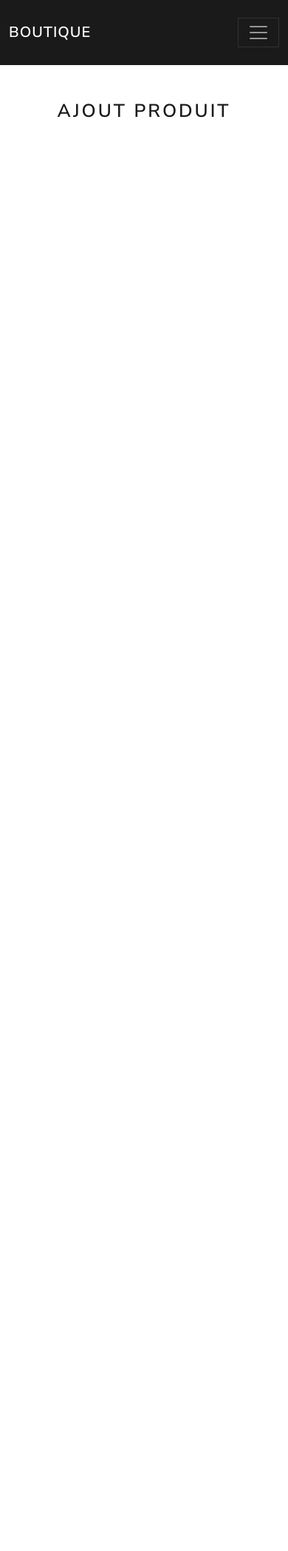
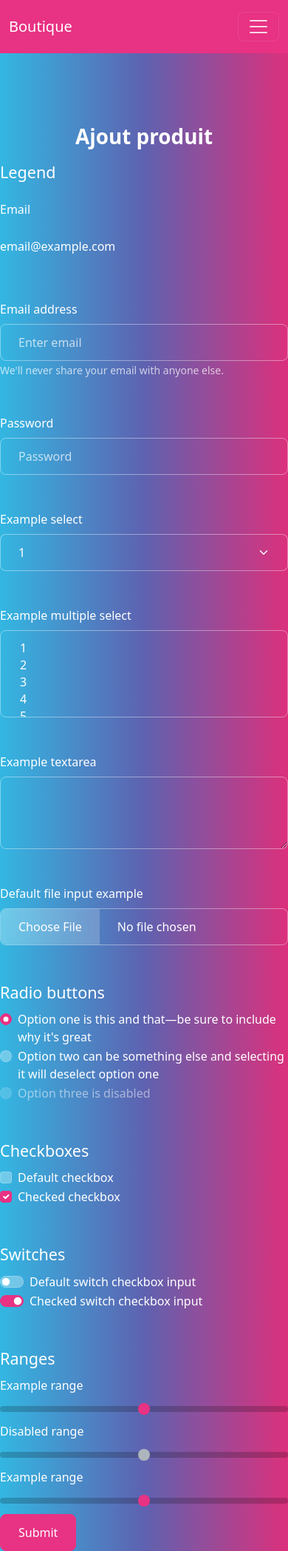
Before and after one commit to adrikjn/CRUD_PHP27042023, a PHP site: page /back/ajoutProduit.php in a window 390 px wide. Shown: the whole page at 74% size. Before the commit the page ends 159 px from the top, so only its background shows below. Run offline with PHP 8.4, Linux system fonts and the light colour scheme.

Commit message:
changement theme avec bootswap et link pris bootswatch cdn js + copie colle form

```diff
--- a/back/ajoutProduit.php
+++ b/back/ajoutProduit.php
@@ -1,5 +1,110 @@
 <?php require_once('../inclusion/header.inc.php'); ?>
 
 <h1 class="text-center mt-5">Ajout produit</h1>
+<form>
+  <fieldset>
+    <legend>Legend</legend>
+    <div class="form-group row">
+      <label for="staticEmail" class="col-sm-2 col-form-label">Email</label>
+      <div class="col-sm-10">
+        <input type="text" readonly="" class="form-control-plaintext" id="staticEmail" value="email@example.com">
+      </div>
+    </div>
+    <div class="form-group">
+      <label for="exampleInputEmail1" class="form-label mt-4">Email address</label>
+      <input type="email" class="form-control" id="exampleInputEmail1" aria-describedby="emailHelp" placeholder="Enter email">
+      <small id="emailHelp" class="form-text text-muted">We'll never share your email with anyone else.</small>
+    </div>
+    <div class="form-group">
+      <label for="exampleInputPassword1" class="form-label mt-4">Password</label>
+      <input type="password" class="form-control" id="exampleInputPassword1" placeholder="Password">
+    </div>
+    <div class="form-group">
+      <label for="exampleSelect1" class="form-label mt-4">Example select</label>
+      <select class="form-select" id="exampleSelect1">
+        <option>1</option>
+        <option>2</option>
+        <option>3</option>
+        <option>4</option>
+        <option>5</option>
+      </select>
+    </div>
+    <div class="form-group">
+      <label for="exampleSelect2" class="form-label mt-4">Example multiple select</label>
+      <select multiple="" class="form-select" id="exampleSelect2">
+        <option>1</option>
+        <option>2</option>
+        <option>3</option>
+        <option>4</option>
+        <option>5</option>
+      </select>
+    </div>
+    <div class="form-group">
+      <label for="exampleTextarea" class="form-label mt-4">Example textarea</label>
+      <textarea class="form-control" id="exampleTextarea" rows="3"></textarea>
+    </div>
+    <div class="form-group">
+      <label for="formFile" class="form-label mt-4">Default file input example</label>
+      <input class="form-control" type="file" id="formFile">
+    </div>
+    <fieldset class="form-group">
+      <legend class="mt-4">Radio buttons</legend>
+      <div class="form-check">
+        <input class="form-check-input" type="radio" name="optionsRadios" id="optionsRadios1" value="option1" checked="">
+        <label class="form-check-label" for="optionsRadios1">
+          Option one is this and that—be sure to include why it's great
+        </label>
+      </div>
+      <div class="form-check">
+        <input class="form-check-input" type="radio" name="optionsRadios" id="optionsRadios2" value="option2">
+        <label class="form-check-label" for="optionsRadios2">
+          Option two can be something else and selecting it will deselect option one
+        </label>
+      </div>
+      <div class="form-check disabled">
+        <input class="form-check-input" type="radio" name="optionsRadios" id="optionsRadios3" value="option3" disabled="">
+        <label class="form-check-label" for="optionsRadios3">
+          Option three is disabled
+        </label>
+      </div>
+    </fieldset>
+    <fieldset class="form-group">
+      <legend class="mt-4">Checkboxes</legend>
+      <div class="form-check">
+        <input class="form-check-input" type="checkbox" value="" id="flexCheckDefault">
+        <label class="form-check-label" for="flexCheckDefault">
+          Default checkbox
+        </label>
+      </div>
+      <div class="form-check">
+        <input class="form-check-input" type="checkbox" value="" id="flexCheckChecked" checked="">
+        <label class="form-check-label" for="flexCheckChecked">
+          Checked checkbox
+        </label>
+      </div>
+    </fieldset>
+    <fieldset class="form-group">
+      <legend class="mt-4">Switches</legend>
+      <div class="form-check form-switch">
+        <input class="form-check-input" type="checkbox" id="flexSwitchCheckDefault">
+        <label class="form-check-label" for="flexSwitchCheckDefault">Default switch checkbox input</label>
+      </div>
+      <div class="form-check form-switch">
+        <input class="form-check-input" type="checkbox" id="flexSwitchCheckChecked" checked="">
+        <label class="form-check-label" for="flexSwitchCheckChecked">Checked switch checkbox input</label>
+      </div>
+    </fieldset>
+    <fieldset class="form-group">
+      <legend class="mt-4">Ranges</legend>
+        <label for="customRange1" class="form-label">Example range</label>
+        <input type="range" class="form-range" id="customRange1">
+        <label for="disabledRange" class="form-label">Disabled range</label>
+        <input type="range" class="form-range" id="disabledRange" disabled="">
+        <label for="customRange3" class="form-label">Example range</label>
+        <input type="range" class="form-range" min="0" max="5" step="0.5" id="customRange3">
+    </fieldset>
+    <button type="submit" class="btn btn-primary">Submit</button>
+  </fieldset>
+</form>
 
 <?php require_once('../inclusion/footer.inc.php'); ?>
--- a/inclusion/header.inc.php
+++ b/inclusion/header.inc.php
@@ -7,7 +7,7 @@
     <meta http-equiv="X-UA-Compatible" content="IE=edge">
     <meta name="viewport" content="width=device-width, initial-scale=1.0">
     <title>Boutique</title>
-    <link rel="stylesheet" href="https://cdnjs.cloudflare.com/ajax/libs/bootswatch/5.2.3/lux/bootstrap.min.css" integrity="sha512-+TCHrZDlJaieLxYGAxpR5QgMae/jFXNkrc6sxxYsIVuo/28nknKtf9Qv+J2PqqPXj0vtZo9AKW/SMWXe8i/o6w==" crossorigin="anonymous" referrerpolicy="no-referrer" />
+    <link rel="stylesheet" href="https://cdnjs.cloudflare.com/ajax/libs/bootswatch/5.2.3/quartz/bootstrap.min.css" integrity="sha512-3qm29Ouc1OmoMoeJlbg5vEOYakc9MqIWAgDVuB/TJeuqFGftnZyE9S+AP+3TGeYIkPYt6CWz5JdiKkvcZ2qHPg==" crossorigin="anonymous" referrerpolicy="no-referrer" />
 </head>
 <body>
 <nav class="navbar navbar-expand-lg navbar-dark bg-primary">
--- a/index.php
+++ b/index.php
@@ -1,5 +1,5 @@
-<?php require_once('/inclusion/header.inc.php'); ?>
+<?php require_once('inclusion/header.inc.php'); ?>
 
 <h1 class="text-center mt-5">Ma boutique de vêtements</h1>
 
-<?php require_once('/inclusion/footer.inc.php'); ?>
+<?php require_once('inclusion/footer.inc.php'); ?>
--- a/raccourcis.php
+++ b/raccourcis.php
@@ -36,3 +36,8 @@ a mettre dans snipets html.json
 		"body": ["<?php require_once('../inclusion/footer.inc.php'); ?>" ]
 	},
 }
+
+
+bootswatch
+
+https://cdnjs.com/libraries/bootswatch lien cdn
```
